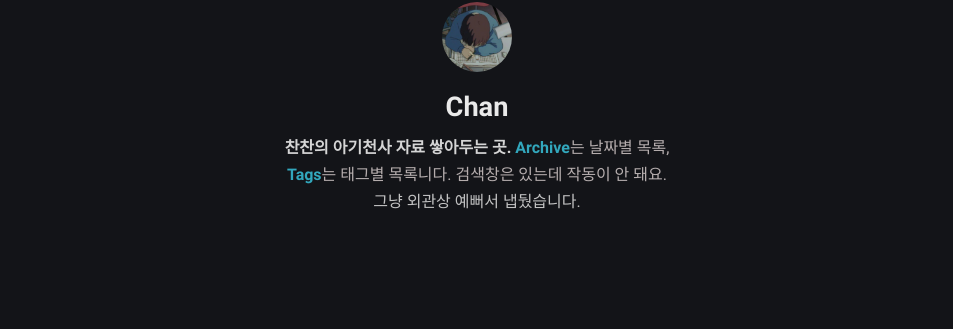
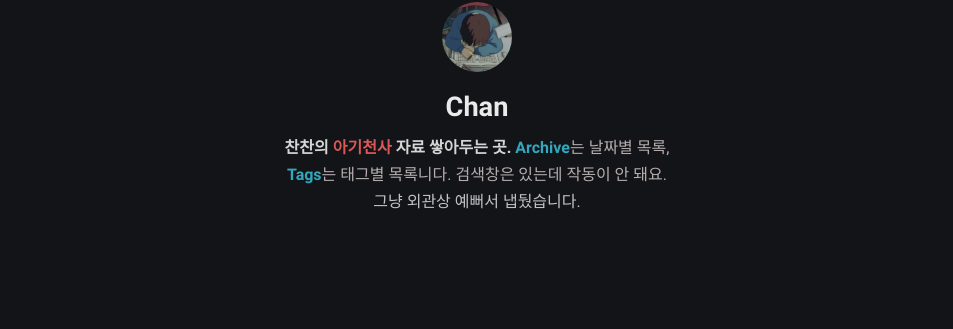
Before and after one commit to iwdstry/yeieje, a Jekyll site: the page built from index.md, in a window 1280 px wide. Shown: the part 166-495 px from the top of the page, without its empty margins (163-1116 px from the left). Built offline with Jekyll 4.4.1, drawn with Linux system fonts in a browser that asks for light colours.

Commit message:
Create _config.yml

```diff
--- a/_config.yml
+++ b/_config.yml
@@ -10,7 +10,7 @@
 # Profile settings
 author:
   name: Chan # author name
-  bio:  <b>찬찬의 아기천사 자료 쌓아두는 곳. <font color="#36B8CF">Archive</font color></b>는 날짜별 목록, <b><font color="#36B8CF">Tags</font color></b>는 태그별 목록니다. 검색창은 있는데 작동이 안 돼요. <font color="#D5D5D5">그냥 외관상 예뻐서 냅뒀습니다.</font color> # tell to the world
+  bio:  <b>찬찬의 <font color="#F15F5F">아기천사</font color> 자료 쌓아두는 곳. <font color="#36B8CF">Archive</font color></b>는 날짜별 목록, <b><font color="#36B8CF">Tags</font color></b>는 태그별 목록니다. 검색창은 있는데 작동이 안 돼요. <font color="#D5D5D5">그냥 외관상 예뻐서 냅뒀습니다.</font color> # tell to the world
   username: yeieje # general username
   github: github_yeieje # github username
   twitter: twitter_yeieje # twitter username
```
